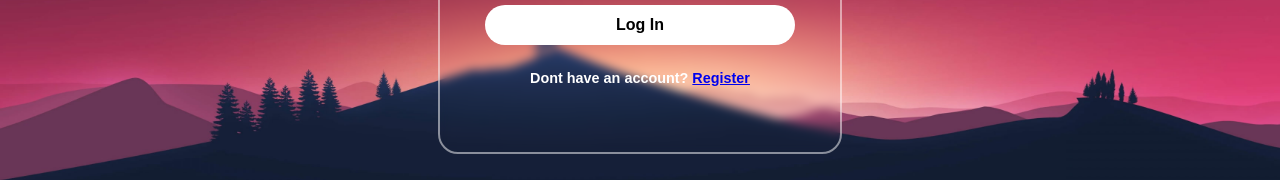
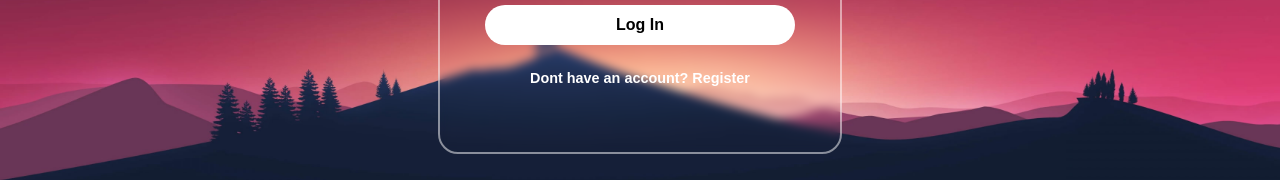
Before and after one commit to Herick2D/login, a plain HTML site: page index.html in a window 1280 px wide. Shown: the part 473-653 px from the top of the page. Drawn offline with Linux system fonts and the light colour scheme.

Commit message:
style: fix

```diff
--- a/index.css
+++ b/index.css
@@ -121,3 +121,8 @@ button {
 .register p a:hover{
   text-decoration: underline;
 }
+
+.register a {
+  text-decoration: none;
+  color: #ffff;
+}
```
